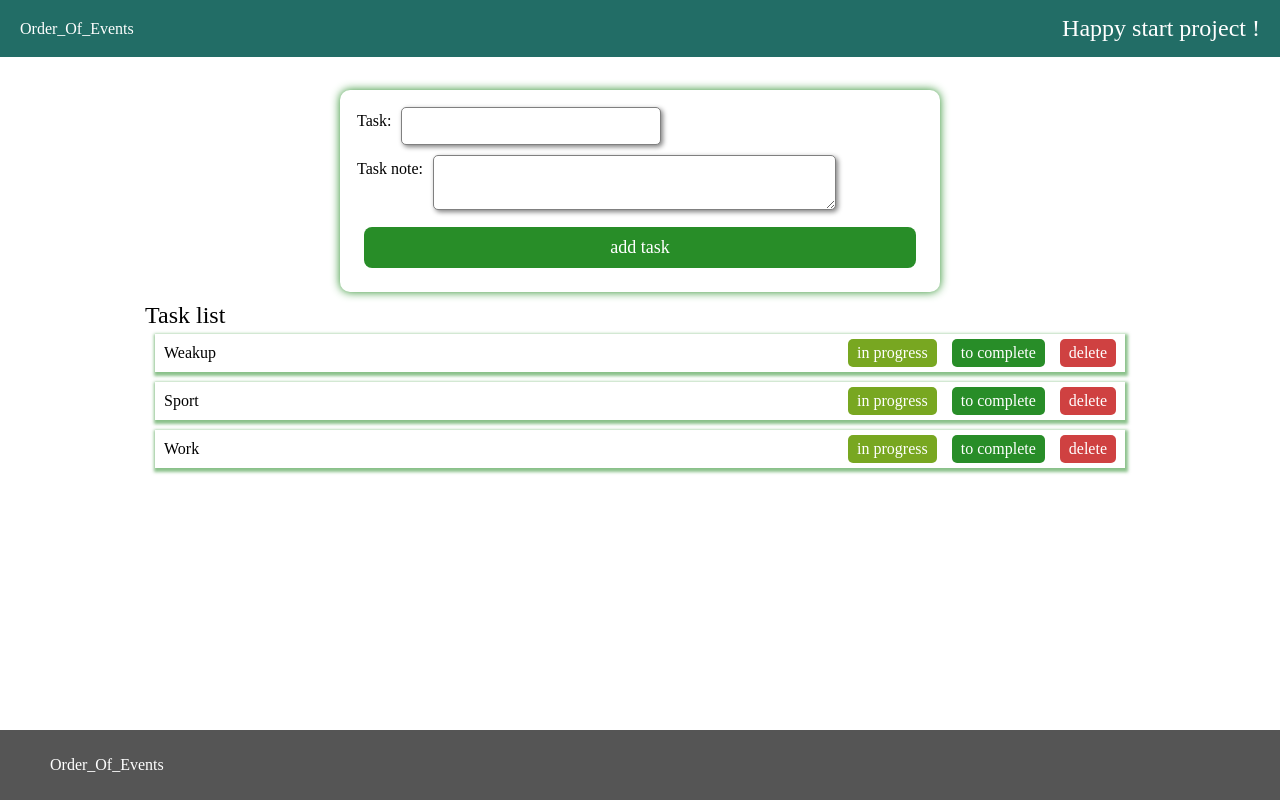
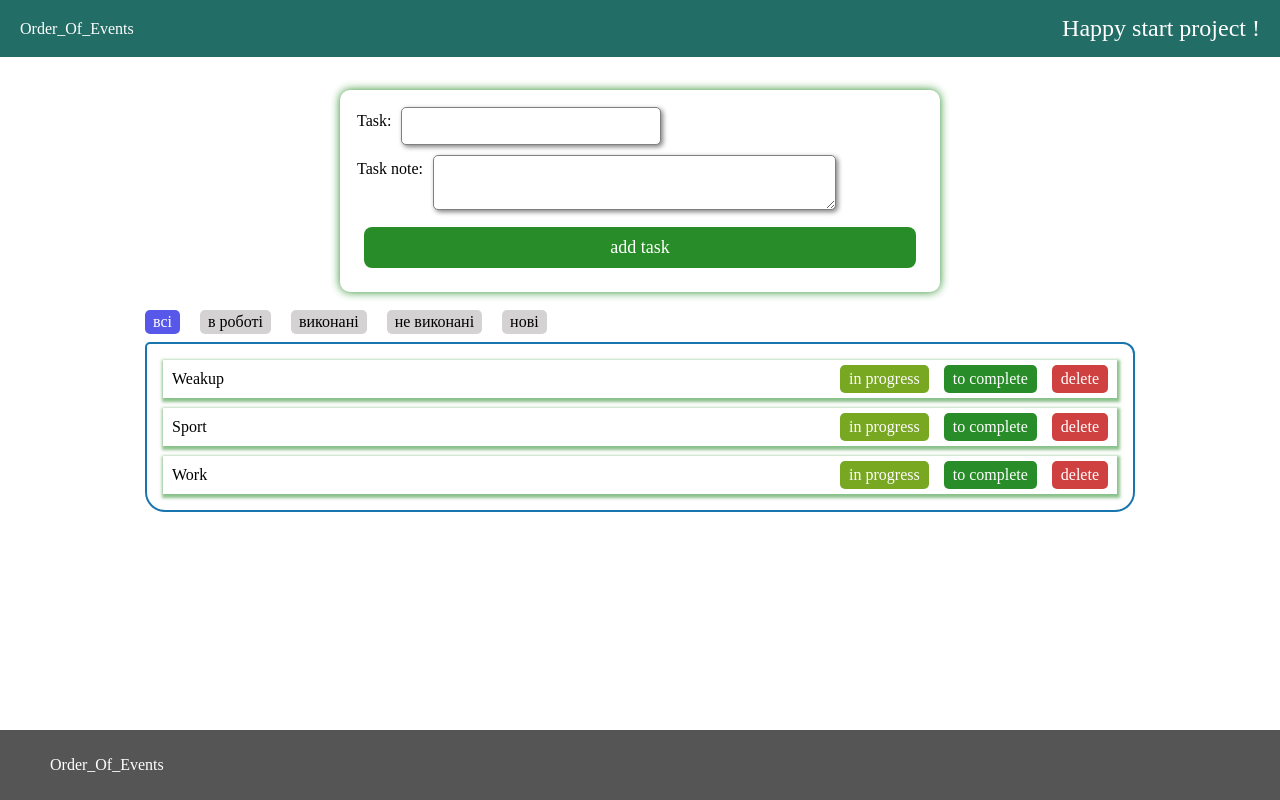
Before and after one commit to IHerelis/order_of_events-app, a React (Vite) app: page / in a window 1280 px wide. Built offline with nearby package versions, Linux system fonts and the light colour scheme; some icons are missing.

Commit message:
added TaskFilterStatus for filtering

```diff
--- /dev/null
+++ b/src/components/Filters/TaskFilterStatus.css
@@ -0,0 +1,16 @@
+.filter-status__wrapper {
+  padding-block: 8px;
+  display: flex;
+  gap: 20px;
+}
+
+.filter-status__wrapper .btn {
+  padding: 3px 8px;
+  border-radius: 5px;
+  background-color: rgb(212, 210, 210);
+}
+
+.filter-status__wrapper .active {
+  background-color: rgb(87, 87, 233);
+  color: white;
+}
--- /dev/null
+++ b/src/components/Filters/TaskFilterStatus.jsx
@@ -0,0 +1,27 @@
+import classNames from 'classnames';
+import React from 'react';
+import './TaskFilterStatus.css';
+
+const filterAdaptive = {
+  All: "всі",
+  Progress: "в роботі",
+  Done: "виконані",
+  NotDone: "не виконані",
+  TaskNew: "нові",
+}
+
+const TaskFilterStatus = ({updateFilterStatus, filterStatusMap , filterStatus}) => {
+  const filterKeys = Object.keys(filterStatusMap);
+
+  return (
+    <div className='filter-status__wrapper'>
+      {filterKeys.map((filterName) => (
+        <button key={filterName} onClick={() => updateFilterStatus(filterName)}
+        className={classNames('btn', {active: filterStatus === filterName})}
+        >{filterAdaptive[filterName]}</button>
+      ))}
+    </div>
+  );
+}
+
+export default React.memo(TaskFilterStatus);
--- a/src/components/Forms/task-form/task-add.jsx
+++ b/src/components/Forms/task-form/task-add.jsx
@@ -16,6 +16,7 @@ const TaskAdd = () => {
       taskNote: "",
       done: false,
       status: "new",                    /* "new", "progress" , "done" */
+      group: "",
       isImportant: false,
   }
 
--- a/src/components/TaskList/TaskItem.css
+++ b/src/components/TaskList/TaskItem.css
@@ -1,5 +1,6 @@
 .task-item {
   padding: 5px 9px;
+  /* background-color: white; */
   box-shadow: 1px 2px 3px 2px rgb(40, 141, 40, 0.54);
   display: flex;
   gap: .9375rem;
--- a/src/components/TaskList/TaskList.css
+++ b/src/components/TaskList/TaskList.css
@@ -4,12 +4,10 @@
   margin: 0 auto;
 }
 
-.task-list__container h1 {
-  font-size: 1.5rem;
-}
-
 .task-list {
-  padding: 5px 10px;
+  padding: 1rem;
+  border: 2px solid rgb(25, 117, 174);
+  border-radius: 5px 12px 20px 20px;
   /* counter-reset: item; */
 }
 
--- a/src/components/TaskList/TaskList.jsx
+++ b/src/components/TaskList/TaskList.jsx
@@ -1,8 +1,19 @@
-import React from 'react';
+import React, { useState } from 'react';
 import './TaskList.css';
 import { useSelector } from 'react-redux';
 import TaskAdd from '../Forms/task-form/task-add';
 import TaskItem from './TaskItem';
+import TaskFilterStatus from '../Filters/TaskFilterStatus';
+
+
+const filterStatusMap = {
+  All: () => true,
+  Progress: (task) => task.status === "progress",
+  Done: (task) => task.done,
+  NotDone: (task) => !task.done,
+  TaskNew: (task) => task.status === "new",
+};
+
 
 
 const TaskList = () => {
@@ -10,12 +21,19 @@ const TaskList = () => {
   const {taskList} = useSelector((state) => (state.tasks));
   // console.log("taskList", taskList);
 
+  const [filterStatus, setFilterStatus] = useState('All');
+
+  const updateFilterStatus = (itemState) => {
+    setFilterStatus(itemState);
+  }
+
+
   return (
     <div className='task-list__container'>
       <TaskAdd />
-      <h1>Task list</h1>
+      <TaskFilterStatus updateFilterStatus={updateFilterStatus} filterStatusMap={filterStatusMap} filterStatus={filterStatus} />
       <ul className='task-list'>
-        {taskList && taskList.map((item) => <TaskItem {...item}
+        {taskList && taskList.filter(filterStatusMap[filterStatus]).map((item) => <TaskItem {...item}
           key={item.id}
           />
         )}
```
